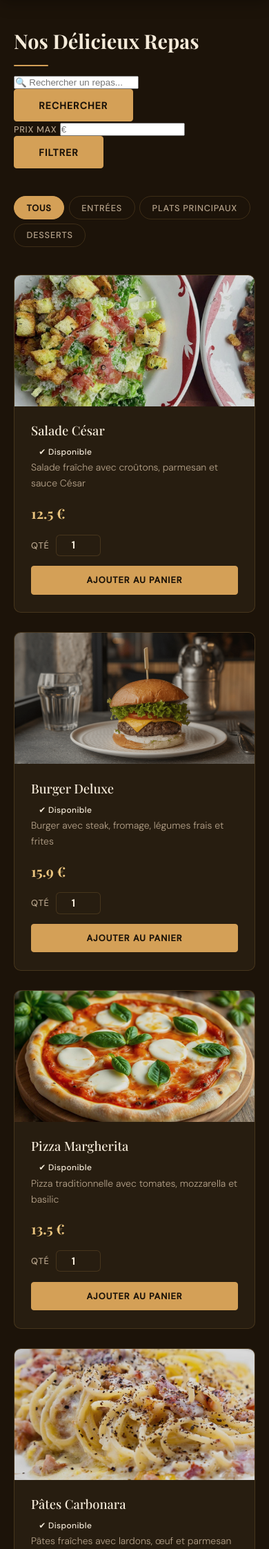
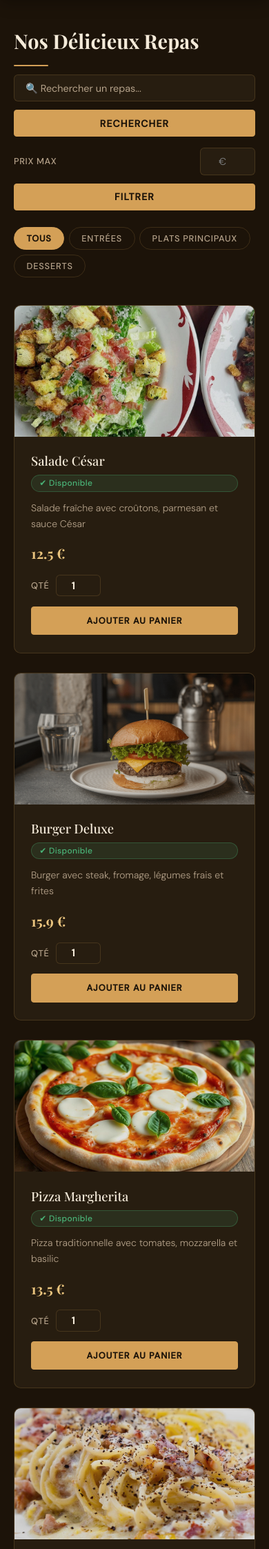
Before and after one commit to gabin2308/Resto, a Flask app: page /repas in a window 390 px wide. Shown: the part 72-2317 px from the top of the page at 69% size. Run offline with Flask 3, Linux system fonts and the light colour scheme; data comes from the database, SQL or seed files in the repository; data that the repository does not hold is empty.

Commit message:
gestion css

```diff
--- a/app/static/css/repas.css
+++ b/app/static/css/repas.css
@@ -24,12 +24,99 @@
     border-radius: 2px;
 }
 
+/* ── Barre de recherche ── */
+.search-bar {
+    display: flex;
+    align-items: center;
+    gap: 0.75rem;
+    margin-bottom: 1rem;
+    flex-wrap: wrap;
+}
+
+.search-input {
+    flex: 1;
+    min-width: 200px;
+    background: var(--bg-card);
+    border: 1px solid var(--border);
+    border-radius: 6px;
+    color: var(--text);
+    font-family: 'DM Sans', sans-serif;
+    font-size: 0.9rem;
+    padding: 0.6rem 1rem;
+    transition: border-color 0.2s;
+}
+
+.search-input:focus {
+    outline: none;
+    border-color: var(--accent);
+}
+
+.search-input::placeholder {
+    color: var(--text-muted);
+}
+
+/* ── Recherche par prix ── */
+.prix-range {
+    display: flex;
+    align-items: center;
+    gap: 0.5rem;
+}
+
+.prix-input {
+    width: 80px;
+    background: var(--bg-card);
+    border: 1px solid var(--border);
+    border-radius: 6px;
+    color: var(--text);
+    font-family: 'DM Sans', sans-serif;
+    font-size: 0.9rem;
+    padding: 0.6rem 0.75rem;
+    text-align: center;
+    transition: border-color 0.2s;
+}
+
+.prix-input:focus {
+    outline: none;
+    border-color: var(--accent);
+}
+
+.search-btn {
+    padding: 0.6rem 1.5rem;
+    white-space: nowrap;
+}
+
+.btn-reset {
+    font-size: 0.82rem;
+    color: var(--text-muted);
+    text-decoration: none;
+    padding: 0.4rem 0.75rem;
+    border: 1px solid var(--border);
+    border-radius: 4px;
+    transition: color 0.2s, border-color 0.2s;
+    white-space: nowrap;
+}
+
+.btn-reset:hover {
+    color: #dc5050;
+    border-color: #dc5050;
+}
+
+.search-vide {
+    text-align: center;
+    padding: 3rem 0;
+    color: var(--text-muted);
+    display: flex;
+    flex-direction: column;
+    align-items: center;
+    gap: 1.25rem;
+}
+
 /* ── Filtres ── */
 .filters {
     display: flex;
     flex-wrap: wrap;
     gap: 0.6rem;
-    margin: 2.5rem 0;
+    margin: 1.5rem 0 2.5rem;
 }
 
 .filter-btn {
@@ -186,3 +268,61 @@
     outline: none;
     border-color: var(--accent);
 }
+
+/* ── Statut badges ── */
+.statut-badge {
+    display: inline-block;
+    font-family: 'DM Sans', sans-serif;
+    font-size: 0.75rem;
+    font-weight: 500;
+    letter-spacing: 0.05em;
+    padding: 0.2rem 0.7rem;
+    border-radius: 100px;
+    margin-bottom: 0.75rem;
+}
+
+.statut-badge.disponible {
+    background: rgba(74, 180, 120, 0.12);
+    color: #4ab478;
+    border: 1px solid rgba(74, 180, 120, 0.3);
+}
+
+.statut-badge.indisponible {
+    background: rgba(220, 80, 80, 0.1);
+    color: #dc5050;
+    border: 1px solid rgba(220, 80, 80, 0.25);
+}
+
+/* ════════════════════════════════
+   RESPONSIVE REPAS
+   ════════════════════════════════ */
+@media (max-width: 640px) {
+    .main-content {
+        padding: 2.5rem 0 4rem;
+    }
+
+    .meals-grid {
+        grid-template-columns: 1fr;
+    }
+
+    .filters {
+        gap: 0.4rem;
+    }
+
+    .search-bar {
+        flex-direction: column;
+        align-items: stretch;
+    }
+
+    .search-input {
+        min-width: unset;
+    }
+
+    .prix-range {
+        justify-content: space-between;
+    }
+
+    .search-btn {
+        width: 100%;
+    }
+}
```
Also changed, not shown: other parts of app/static/css/repas.css (+35 -40 lines).
